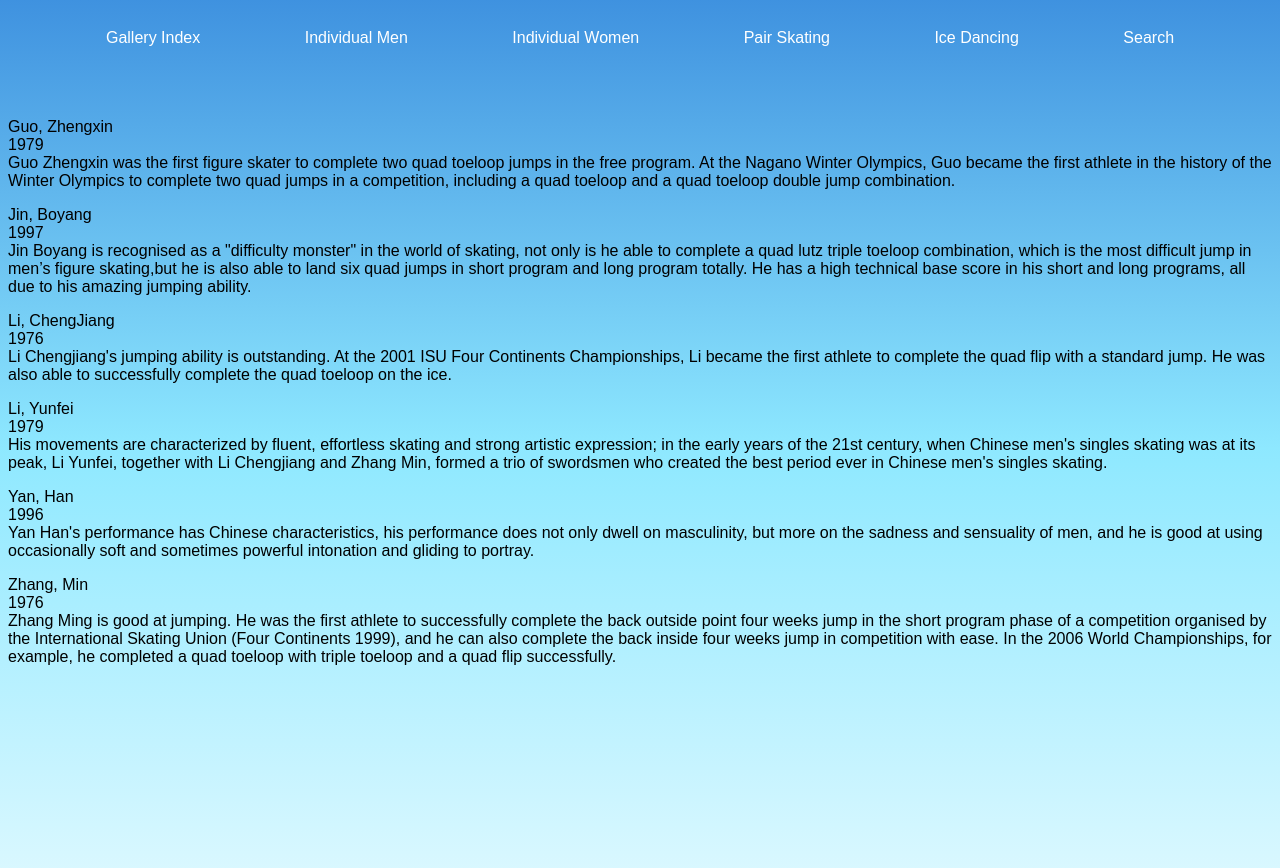
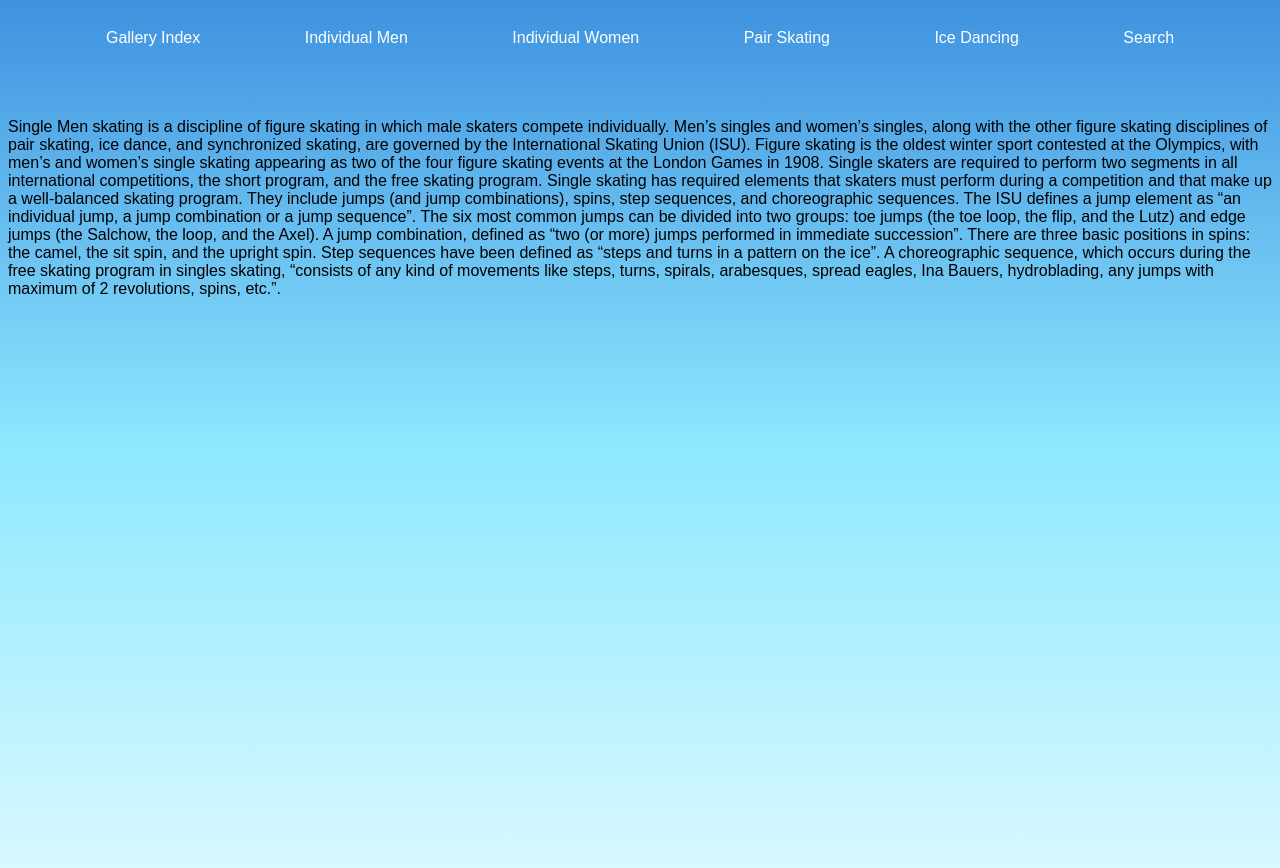
Before and after one commit to renee0905/group5, a Jekyll site: the page built from index.markdown, in a window 1280 px wide. Shown: the top 868 px of the page. Built offline with Jekyll 4.4.1, drawn with Linux system fonts in a browser that asks for light colours.

Commit message:
Update index.markdown

```diff
--- a/index.markdown
+++ b/index.markdown
@@ -3,10 +3,6 @@ title: Figure Skating Indext
 layout: index
 ---
 
-{% for name in site.men %}
-
-
-<p>{{ name.name }}<br>{{ name.birth }}<br>{{ name.Personalities}}</p>
-
-
-{% endfor %}
+Single Men skating is a discipline of figure skating in which male skaters compete individually. Men's singles and women's singles, along with the other figure skating disciplines of pair skating, ice dance, and synchronized skating, are governed by the International Skating Union (ISU). Figure skating is the oldest winter sport contested at the Olympics, with men's and women's single skating appearing as two of the four figure skating events at the London Games in 1908.
+Single skaters are required to perform two segments in all international competitions, the short program, and the free skating program.
+Single skating has required elements that skaters must perform during a competition and that make up a well-balanced skating program. They include jumps (and jump combinations), spins, step sequences, and choreographic sequences. The ISU defines a jump element as "an individual jump, a jump combination or a jump sequence". The six most common jumps can be divided into two groups: toe jumps (the toe loop, the flip, and the Lutz) and edge jumps (the Salchow, the loop, and the Axel). A jump combination, defined as "two (or more) jumps performed in immediate succession". There are three basic positions in spins: the camel, the sit spin, and the upright spin. Step sequences have been defined as "steps and turns in a pattern on the ice". A choreographic sequence, which occurs during the free skating program in singles skating, "consists of any kind of movements like steps, turns, spirals, arabesques, spread eagles, Ina Bauers, hydroblading, any jumps with maximum of 2 revolutions, spins, etc.".
```
